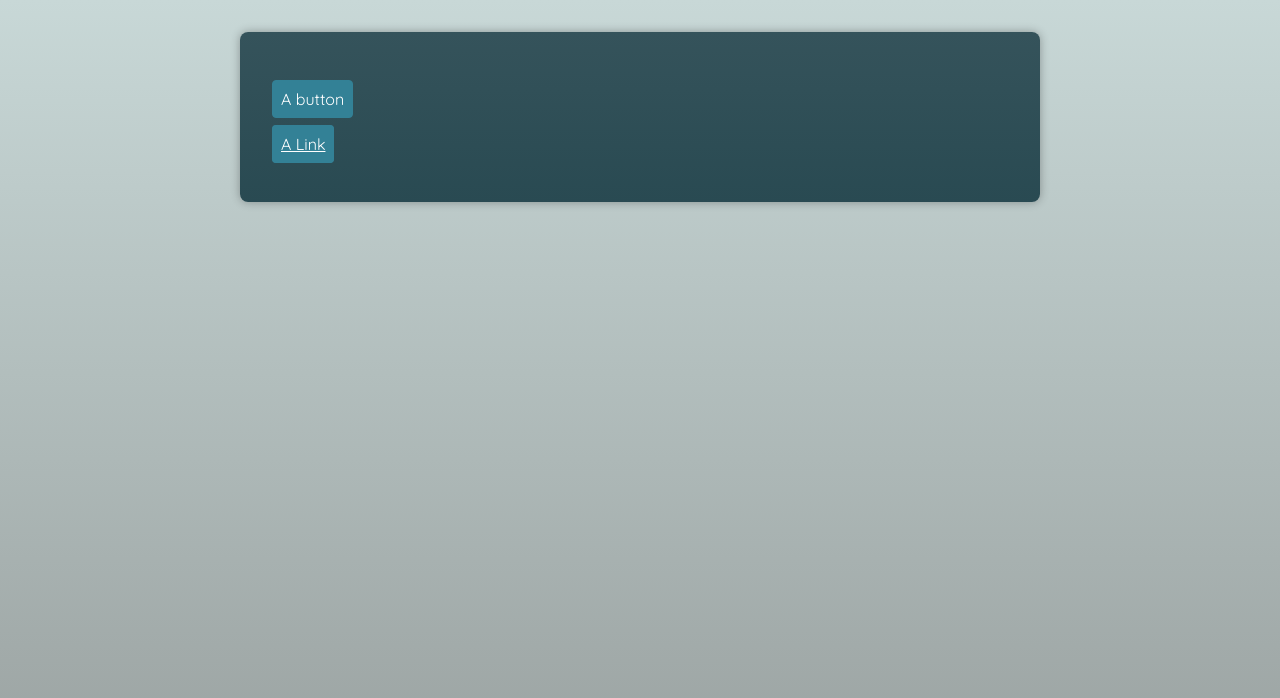
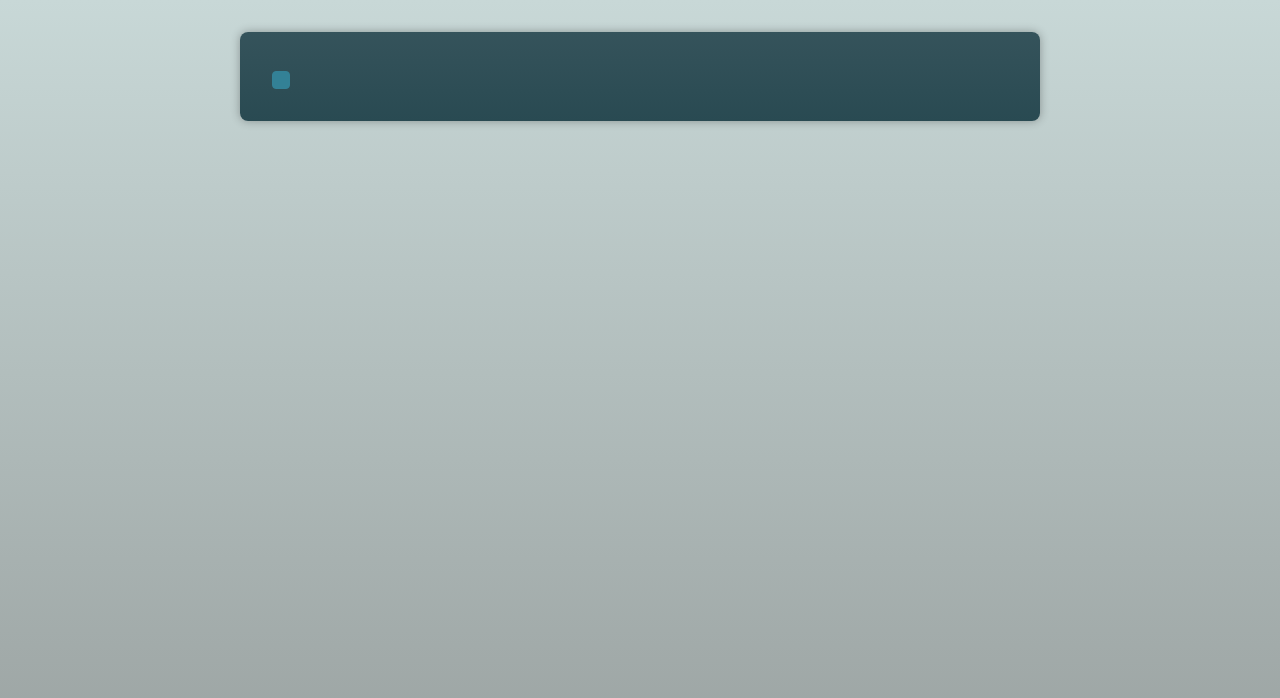
Before and after one commit to MahdiAtlas2004/advance-typescript, a React (Vite) app: page / in a window 1280 px wide. Shown: the top 698 px of the page. Built offline with nearby package versions, Linux system fonts and the light colour scheme; a web font is replaced by a local one.

Commit message:
Building a Basic Polymorphic Component

```diff
--- a/src/App.tsx
+++ b/src/App.tsx
@@ -1,16 +1,11 @@
 import Button from "./components/Button";
+import Container from "./components/Container";
 
 function App() {
   return (
     <main>
-      <p>
-        <Button >A button</Button>
-      </p>
-      <p>
-        <Button href="https://google.com">
-          A Link
-        </Button>
-      </p>
+      {/* Setting the polyphormic component as a button we made ourslef. */}
+      <Container as={Button} />
     </main>
   );
 }
--- /dev/null
+++ b/src/components/Container.tsx
@@ -0,0 +1,13 @@
+import { type ElementType } from "react"
+
+// ElementType is a special type that tells that the type is a element.
+type ContainerProps = {
+    as: ElementType;
+}
+
+// polyphormic component is a componet that can wrap or be any other component.
+// We could alias {as} like this {as:Component} too.
+export default function Container({as}: ContainerProps) {
+    const Component = as;
+    return <Component />
+}
```
